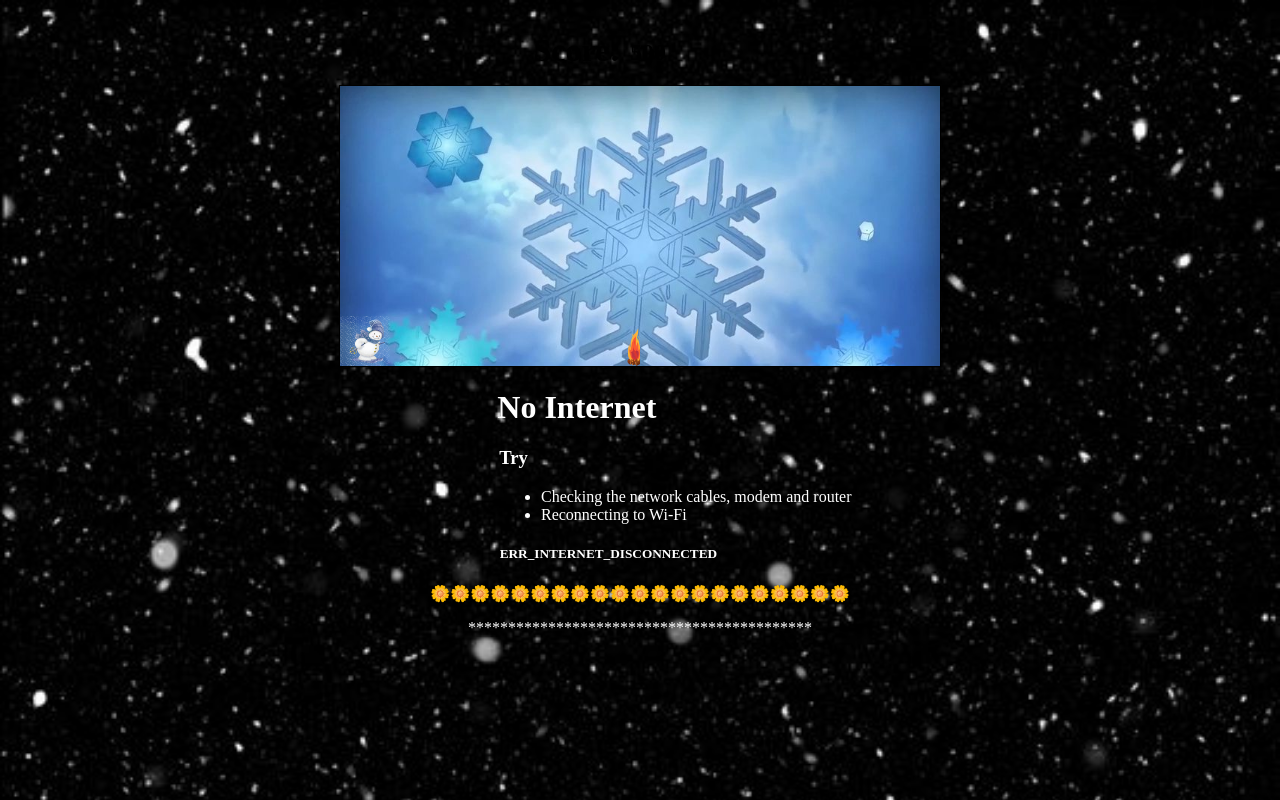
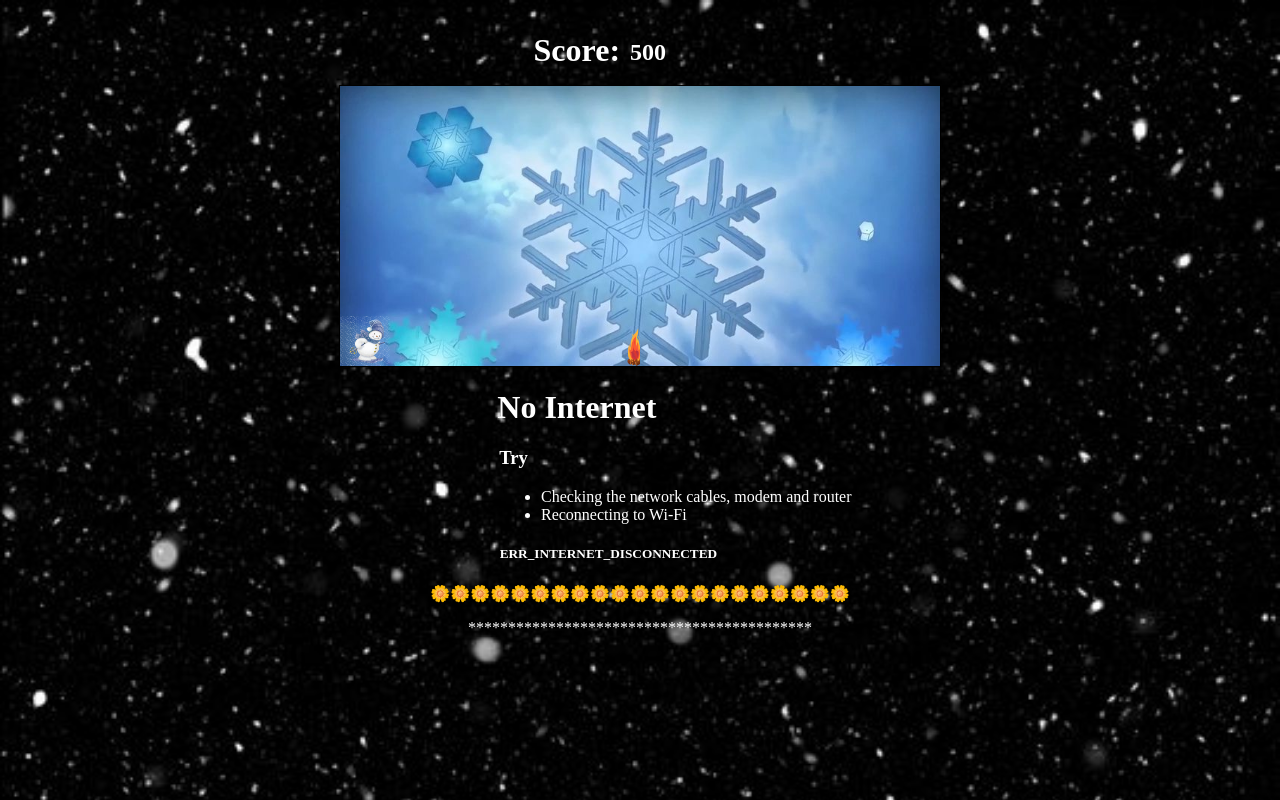
Before and after one commit to priyanka332/offline-game, a plain HTML site: page index.html in a window 1280 px wide. Drawn offline with Linux system fonts and the light colour scheme.

Commit message:
Update index.html

```diff
--- a/index.html
+++ b/index.html
@@ -8,7 +8,7 @@
     <link rel="stylesheet" href="style.css">
 </head>
 <body>
-    <h1>Score: <h2 id="score">0</h2></h1>
+    <h1 style="color: white;">Score: <h2 style="color: white;" id="score">0</h2></h1>
     <div class="game">
         <div id="dino"></div>
         <div id="cactus"></div>
```
